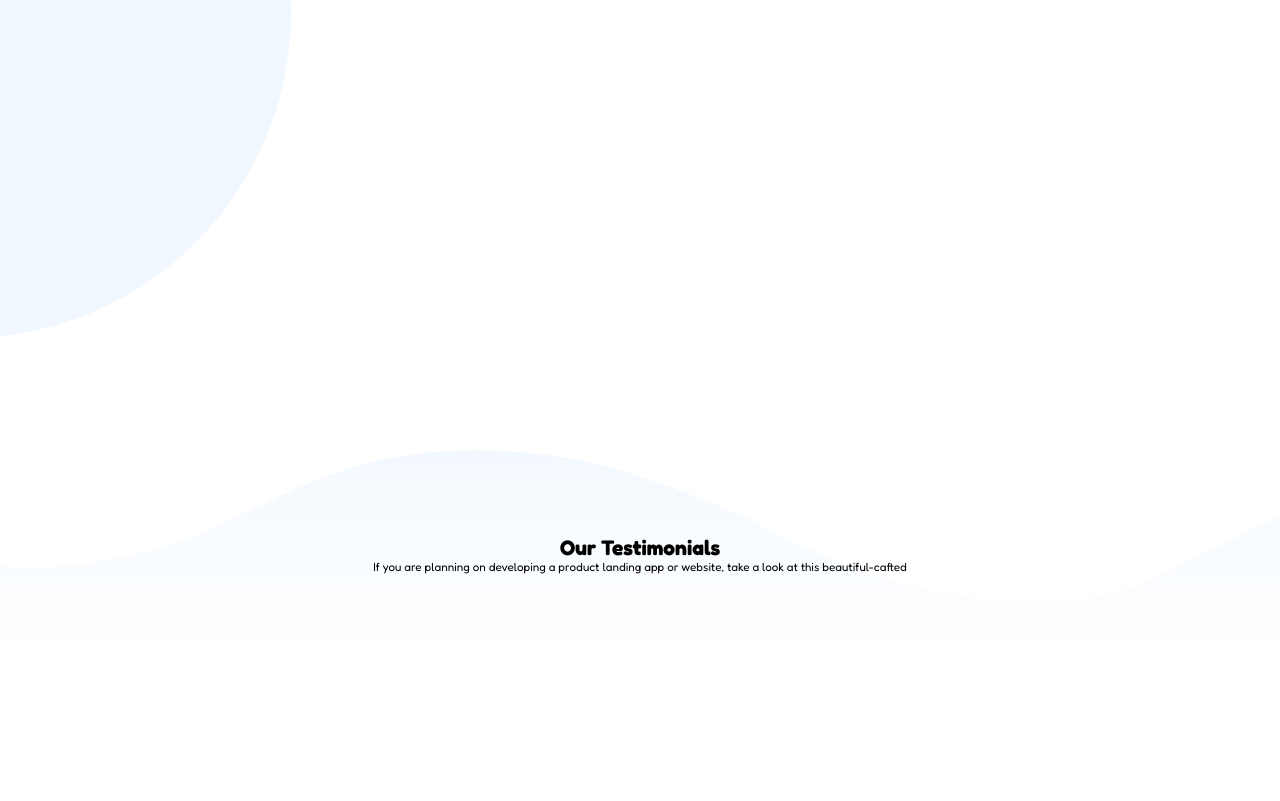
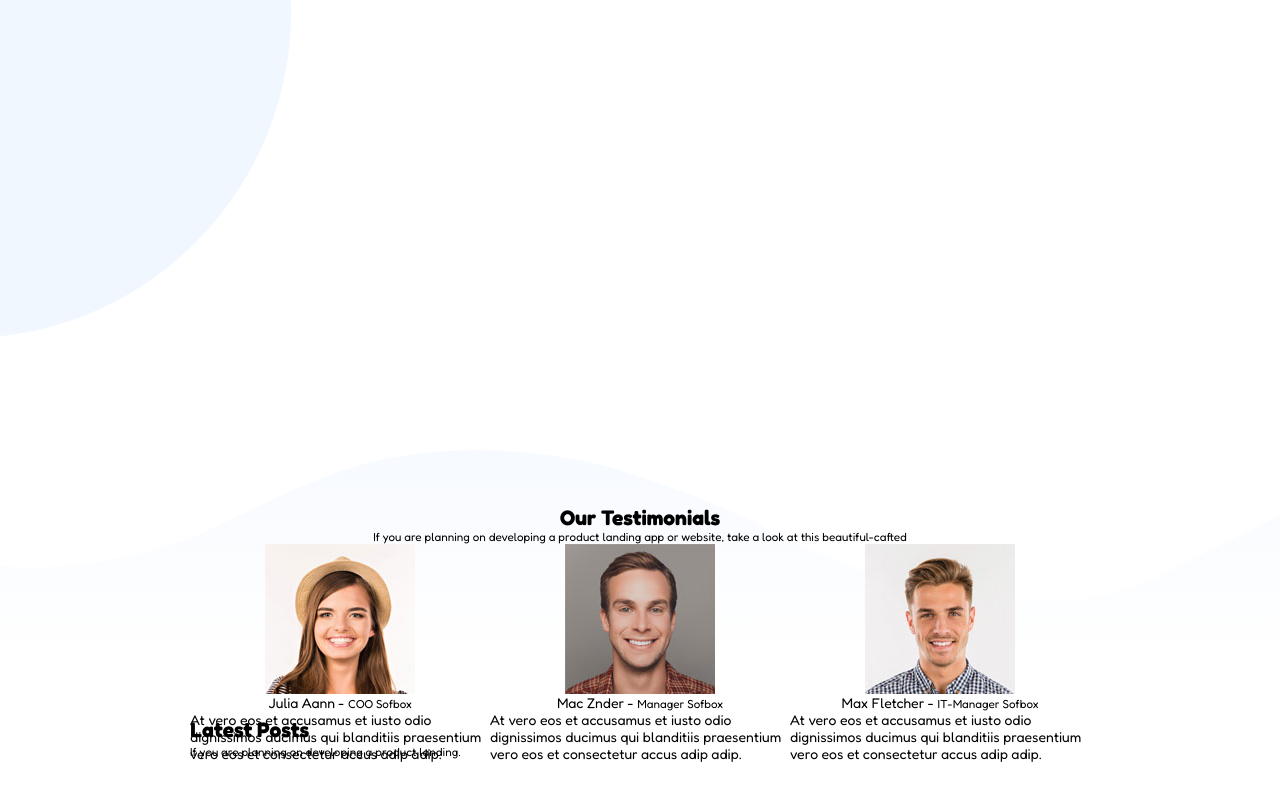
Before and after one commit to MGPasinetti/proj-html-vuejs, a Vue app: page / in a window 1280 px wide. Shown: the part 1376-2177 px from the top of the page. Before the commit the page ends 2093 px from the top, so only its background shows below. Built offline with nearby package versions, Linux system fonts and the light colour scheme.

Commit message:
working on posts-sections

```diff
--- /dev/null
+++ b/src/components/CardPost.vue
@@ -0,0 +1,13 @@
+<template>
+  <div></div>
+</template>
+
+<script>
+export default {
+    name: 'CardPost',
+}
+</script>
+
+<style>
+
+</style>
--- /dev/null
+++ b/src/components/CardTestimonial.vue
@@ -0,0 +1,24 @@
+<template>
+  <div class="card">
+    <img :src="cardData.srcImg" :alt="cardData.name">
+    <span>{{ cardData.name }} - <small>{{ cardData.role }}</small></span>
+    <p>{{ cardData.msg }}</p>
+  </div>
+</template>
+
+<script>
+export default {
+  name: 'CardTestimonial',
+  props: {
+      cardData: Object,
+  },
+}
+</script>
+
+<style lang="scss" scoped>
+.card {
+  display: flex;
+  flex-direction: column;
+  align-items: center;
+}
+</style>
--- a/src/components/PostsSec.vue
+++ b/src/components/PostsSec.vue
@@ -1,10 +1,47 @@
 <template>
-  <section></section>
+  <section>
+      <div class="container-sec">
+            <h1>Latest Posts</h1>
+            <small>If you are planning on developing a product landing.</small>
+            <div class="posts-grid">
+                <CardPost v-for="post in arrPosts" :key="post.srcImg" :card-data="post"/>
+            </div>
+      </div>
+  </section>
 </template>
 
 <script>
+import CardPost from './CardPost.vue';
+
 export default {
-
+    name: 'PostsSec',
+    components: {
+       CardPost,
+    },
+    data() {
+        return {
+            arrPosts: [
+                {
+                    srcImg: require('../assets/img/19.jpg'),
+                    name: 'Julia Aann',
+                    role: 'COO Sofbox',
+                    msg: 'At vero eos et accusamus et iusto odio dignissimos ducimus qui blanditiis praesentium vero eos et consectetur accus adip adip.'
+                },
+                {
+                    srcImg: require('../assets/img/18.jpg'),
+                    name: 'Mac Znder',
+                    role: 'Manager Sofbox',
+                    msg: 'At vero eos et accusamus et iusto odio dignissimos ducimus qui blanditiis praesentium vero eos et consectetur accus adip adip.'
+                },
+                {
+                    srcImg: require('../assets/img/17.jpg'),
+                    name: 'Max Fletcher',
+                    role: 'IT-Manager Sofbox',
+                    msg: 'At vero eos et accusamus et iusto odio dignissimos ducimus qui blanditiis praesentium vero eos et consectetur accus adip adip.'
+                },
+            ],
+        };
+    }
 }
 </script>
 
--- a/src/components/TestimonialsSec.vue
+++ b/src/components/TestimonialsSec.vue
@@ -3,16 +3,48 @@
     <div class="big-sec">
       <img src="../assets/img/15.png" alt="">
       <div class="container-sec">
-          <h1>Our Testimonials</h1>
-          <small>If you are planning on developing a product landing app or website, take a look at this beautiful-cafted</small>
+            <h1>Our Testimonials</h1>
+            <small>If you are planning on developing a product landing app or website, take a look at this beautiful-cafted</small>
+            <div class="testimonials-grid">
+                <CardTestimonial v-for="card in arrTestimonials" :key="card.name" :card-data="card"/>
+            </div>
       </div>
     </div>
   </section>
 </template>
 
 <script>
+import CardTestimonial from './CardTestimonial.vue';
+
 export default {
     name: 'TestimonialsSec',
+    components: {
+        CardTestimonial,
+    },
+    data() {
+        return {
+            arrTestimonials: [
+                {
+                    srcImg: require('../assets/img/26.jpeg'),
+                    name: 'Julia Aann',
+                    role: 'COO Sofbox',
+                    msg: 'At vero eos et accusamus et iusto odio dignissimos ducimus qui blanditiis praesentium vero eos et consectetur accus adip adip.'
+                },
+                {
+                    srcImg: require('../assets/img/27.jpeg'),
+                    name: 'Mac Znder',
+                    role: 'Manager Sofbox',
+                    msg: 'At vero eos et accusamus et iusto odio dignissimos ducimus qui blanditiis praesentium vero eos et consectetur accus adip adip.'
+                },
+                {
+                    srcImg: require('../assets/img/25.jpeg'),
+                    name: 'Max Fletcher',
+                    role: 'IT-Manager Sofbox',
+                    msg: 'At vero eos et accusamus et iusto odio dignissimos ducimus qui blanditiis praesentium vero eos et consectetur accus adip adip.'
+                },
+            ],
+        };
+    }
 }
 </script>
 
@@ -20,16 +52,19 @@ export default {
 @import "../assets/styles/style.scss";
 
 .big-sec {
-    background: linear-gradient(#F0F7FF, $bkg_color_white);
-    // background: linear-gradient(0deg, blue, green 40%, red);
+    background: linear-gradient(.50turn, $bkg_color_lilla, 100px, $bkg_color_white);
 
     .container-sec {
         position: relative;
-        top: -70px;
+        top: -100px;
         display: flex;
         flex-direction: column;
         align-items: center;
         background-color: transparent;
+
+        .testimonials-grid {
+            display: flex;
+        }
     }
 }
 </style>
```
